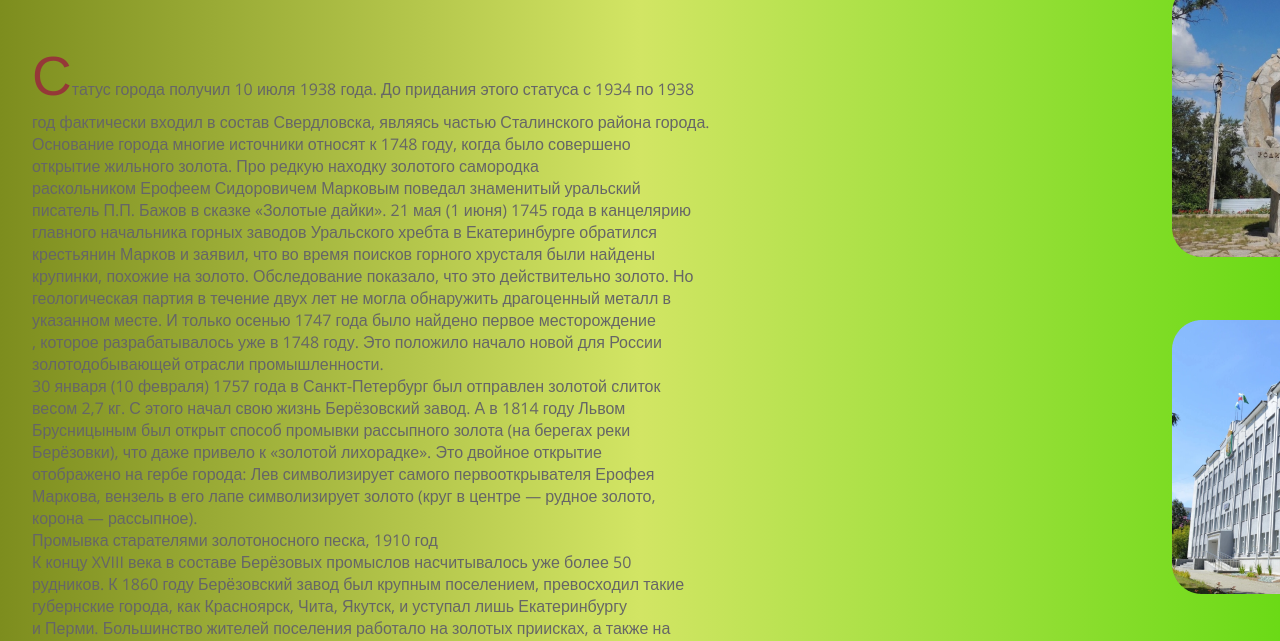
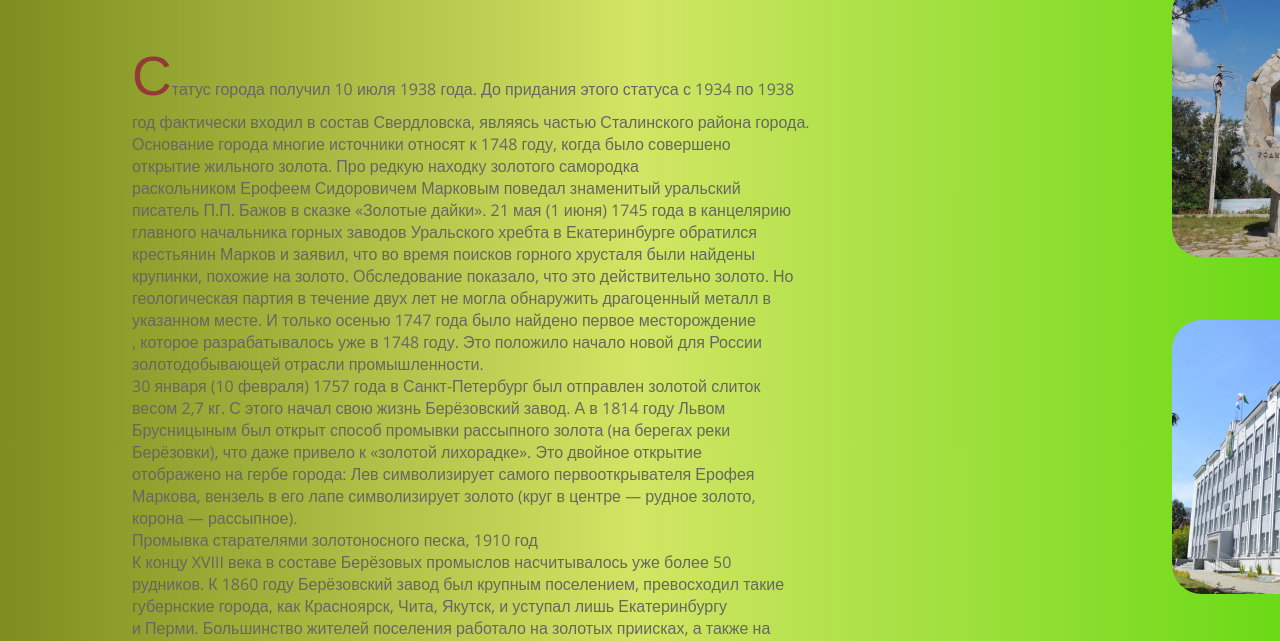
Before and after one commit to GlitchVar/HistoryBerezovsky, a plain HTML site: page index.html in a window 1280 px wide. Shown: the part 4381-5022 px from the top of the page. Drawn offline with nearby package versions, Linux system fonts and the light colour scheme.

Commit message:
index.html

```diff
--- a/index.html
+++ b/index.html
@@ -242,7 +242,7 @@
             <div class="history-content">
                 <div class="history-title">
                     <h1 style="font-weight: 500; padding-left: 132px; padding-top: 36px;">История города Берёзовский</h1>
-                    <p style="padding-top: 39px; padding-left: 32px; color: #666666">
+                    <p style="padding-top: 39px; padding-left: 132px; color: #666666">
                         <span style="font-size: 55px; color: #953838">С</span>татус города получил 10 июля 1938 года. До придания этого статуса с 1934 по 1938<br> год фактически входил в состав Свердловска, являясь частью Сталинского района города.<br> Основание города многие источники относят к 1748 году, когда было совершено<br> открытие жильного золота. Про редкую находку золотого самородка<br> раскольником Ерофеем Сидоровичем Марковым поведал знаменитый уральский<br> писатель П.П. Бажов в сказке «Золотые дайки». 21 мая (1 июня) 1745 года в канцелярию<br> главного начальника горных заводов Уральского хребта в Екатеринбурге обратился<br> крестьянин Марков и заявил, что во время поисков горного хрусталя были найдены<br> крупинки, похожие на золото. Обследование показало, что это действительно золото. Но<br> геологическая партия в течение двух лет не могла обнаружить драгоценный металл в<br> указанном месте. И только осенью 1747 года было найдено первое месторождение<br>, которое разрабатывалось уже в 1748 году. Это положило начало новой для России<br> золотодобывающей отрасли промышленности.<br>
                         30 января (10 февраля) 1757 года в Санкт-Петербург был отправлен золотой слиток<br> весом 2,7 кг. С этого начал свою жизнь Берёзовский завод. А в 1814 году Львом<br> Брусницыным был открыт способ промывки рассыпного золота (на берегах реки<br> Берёзовки), что даже привело к «золотой лихорадке». Это двойное открытие<br> отображено на гербе города: Лев символизирует самого первооткрывателя Ерофея<br> Маркова, вензель в его лапе символизирует золото (круг в центре — рудное золото,<br> корона — рассыпное).<br>
                         Промывка старателями золотоносного песка, 1910 год<br>
```
